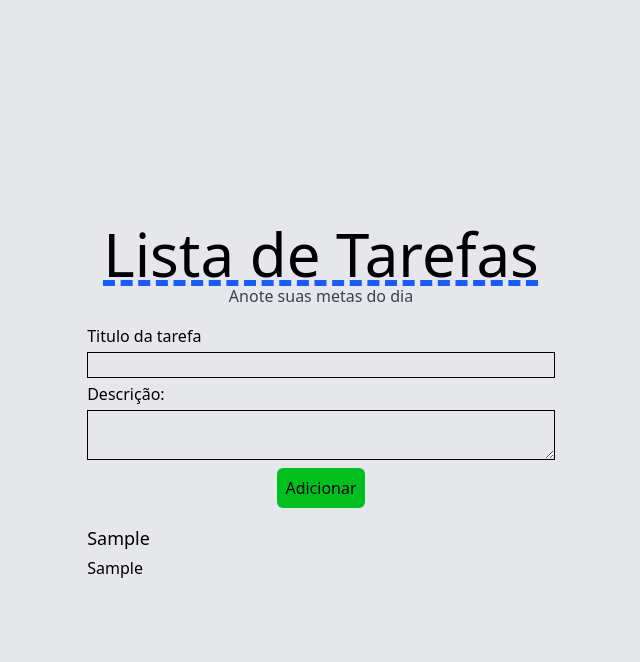
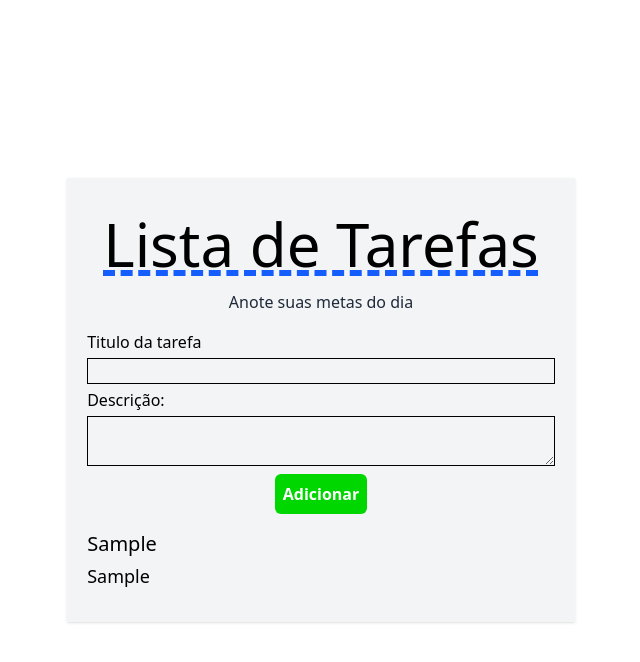
Before and after one commit to Dudu2231/ListaTarefas, a React (Vite) app: page / in a window 1280 px wide. Both pictures are taken after typing "Sample", "Sample" into the empty fields and a click on the button "Adicionar". Shown: the top 662 px of the page, without its empty margins (319-959 px from the left). Built offline with nearby package versions, Linux system fonts and the light colour scheme.

Commit message:
mudando botões

```diff
--- a/src/App.tsx
+++ b/src/App.tsx
@@ -1,6 +1,5 @@
 import {useRef, useState } from "react"
-import Button from "./components/Button"
-import Task from "./components/Task"
+import {Button, Task} from "./components/Importations"
 
 interface TasksModel{
   title: string,
@@ -29,12 +28,11 @@ function App() {
 
   return (
       <div className="min-h-screen
-                      bg-gray-200
                       flex flex-col
                       justify-center
                       items-center">
 
-        <div className="p-5 bg-gray-200">
+        <div className="p-5 bg-gray-100 shadow">
 
         <header className="p-4 text-center">
           <h1 className="text-4xl md:text-6xl
@@ -42,7 +40,7 @@ function App() {
                        decoration-blue-600
                         decoration-dashed">Lista de Tarefas</h1>
 
-          <p className="text-gray-700">Anote suas metas do dia</p>
+          <p className="text-gray-800 mt-4">Anote suas metas do dia</p>
         </header>
 
         <main className="">
@@ -53,7 +51,7 @@ function App() {
             <label htmlFor="description">Descrição:</label>
             <textarea id="description" className="border" ref={description}></textarea>
             <span className="self-center my-1">
-              <Button color="#00c01f" label="Adicionar" onClick={addTask}/>
+              <Button color="#00d600" label="Adicionar" onClick={addTask}/>
             </span>
          </div>
 
--- a/src/components/Button.tsx
+++ b/src/components/Button.tsx
@@ -11,7 +11,8 @@ function Button({label, color, onClick}: ButtonProps){
                     hover:opacity-65
                     hover:translate-y-1.5
                     transition cursor-pointer
-                    active:opacity-5 active:scale-50"
+                    active:opacity-5 active:scale-50
+                    text-white font-semibold"
         style={{backgroundColor: `${color}`}}
         onClick={onClick}
         >
--- /dev/null
+++ b/src/components/Importations.ts
@@ -0,0 +1,4 @@
+import Button from "./Button"
+import Task from "./Task"
+
+export {Button, Task}
--- a/src/components/Task.tsx
+++ b/src/components/Task.tsx
@@ -7,8 +7,8 @@ function Task({title, description}: TaskProps){
 
     return(
         <div className="flex flex-wrap flex-col gap-1">
-            <h1 className="text-lg">{title}</h1>
-            <p>{description}</p>
+            <h1 className="text-xl">{title}</h1>
+            <p className="text-lg">{description}</p>
         </div>
     )
 }
```
